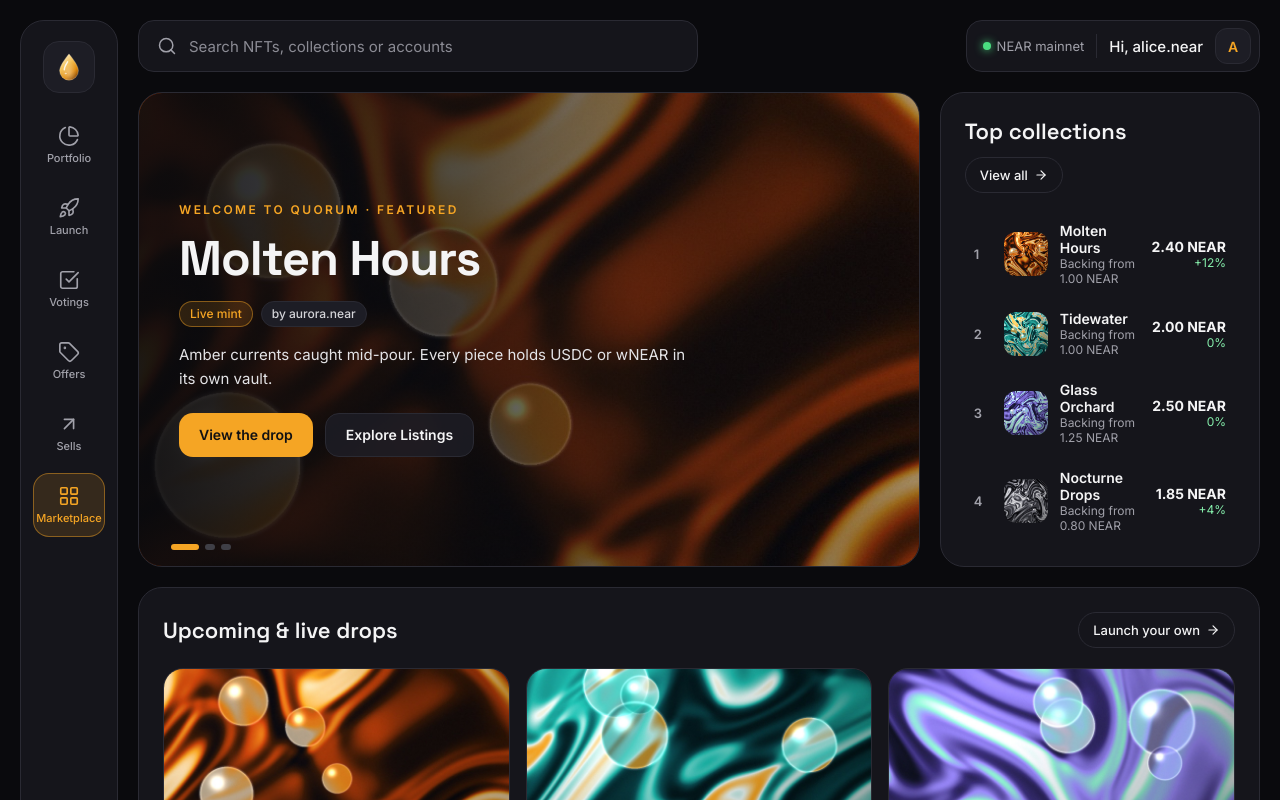
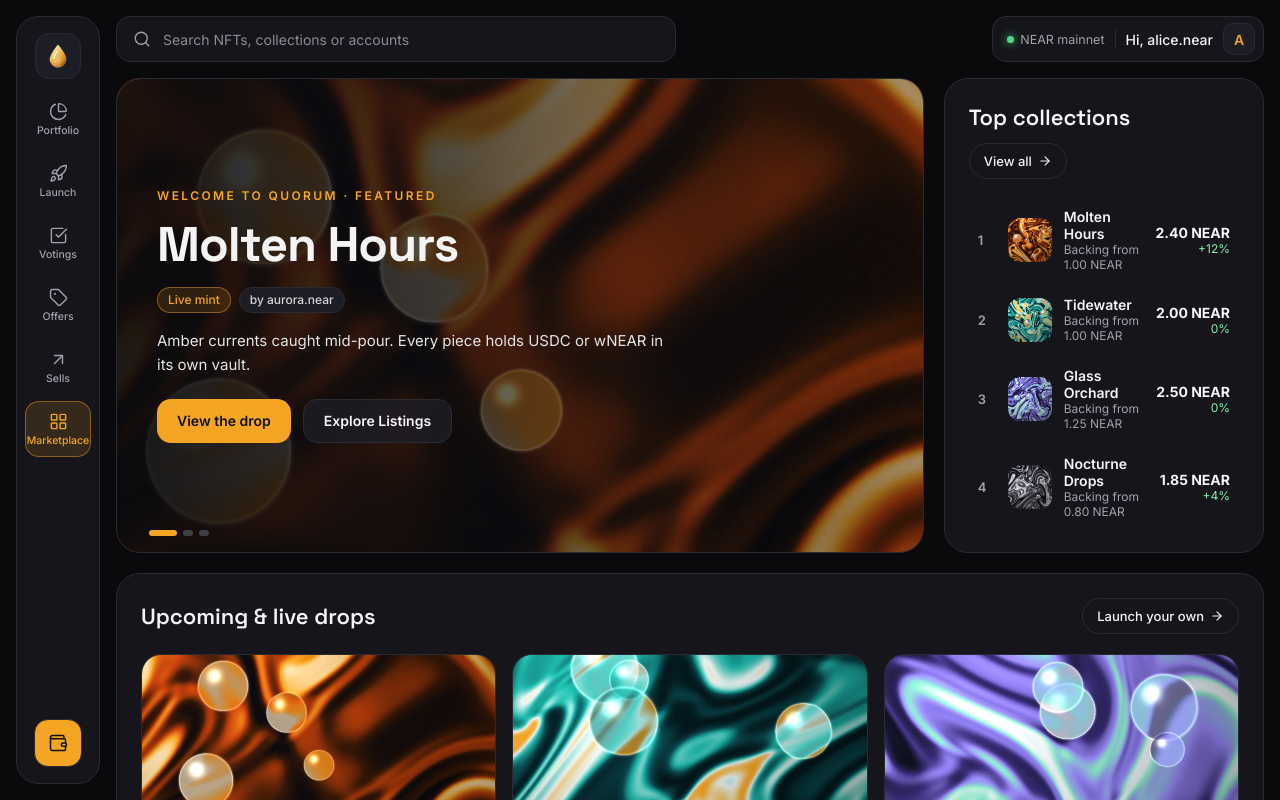
Before and after one commit to kazzysax/QUORUM, a React (Vite) app in the folder frontend/: page / in a window 1280 px wide. Shown: the top 800 px of the page. Built offline with nearby package versions, Linux system fonts and the light colour scheme; no server answers.

Commit message:
fix(ui): tune default laptop scale for hero, sidebar and architecture grid

```diff
--- a/frontend/src/App.tsx
+++ b/frontend/src/App.tsx
@@ -268,11 +268,11 @@ export function App() {
       style={{
         minHeight: '100vh',
         boxSizing: 'border-box',
-        padding: '20px',
+        padding: '16px',
         display: 'flex',
         flexWrap: 'wrap',
-        gap: '20px',
-        alignItems: 'stretch',
+        gap: '16px',
+        alignItems: 'flex-start',
         background: '#0A0A0D',
         color: '#F4F4F5',
       }}
@@ -286,7 +286,7 @@ export function App() {
       />
 
       {/* Main Container */}
-      <main style={{ flex: '999 1 560px', minWidth: 0, display: 'flex', flexDirection: 'column', gap: '20px' }}>
+      <main style={{ flex: '999 1 560px', minWidth: 0, display: 'flex', flexDirection: 'column', gap: '16px' }}>
         {/* Header Bar */}
         <Header
           searchQuery={searchQuery}
--- a/frontend/src/components/Header.tsx
+++ b/frontend/src/components/Header.tsx
@@ -35,16 +35,16 @@ export const Header: React.FC<HeaderProps> = ({
           display: 'flex',
           alignItems: 'center',
           gap: '10px',
-          height: '52px',
+          height: '46px',
           boxSizing: 'border-box',
-          padding: '0 18px',
+          padding: '0 16px',
           background: '#15151B',
           border: '1px solid #2A2A33',
-          borderRadius: '16px',
+          borderRadius: '14px',
           color: '#A1A1AA',
         }}
       >
-        <Search size={20} strokeWidth={1.8} />
+        <Search size={18} strokeWidth={1.8} />
         <span style={{ position: 'absolute', width: '1px', height: '1px', overflow: 'hidden', clip: 'rect(0 0 0 0)' }}>
           Search
         </span>
@@ -61,13 +61,13 @@ export const Header: React.FC<HeaderProps> = ({
             outline: 'none',
             color: '#F4F4F5',
             font: 'inherit',
-            fontSize: '15px',
+            fontSize: '14px',
           }}
         />
       </label>
 
       {/* Right controls */}
-      <div style={{ display: 'flex', alignItems: 'center', gap: '12px' }}>
+      <div style={{ display: 'flex', alignItems: 'center', gap: '10px' }}>
         {/* Account & Network Pill */}
         <button
           onClick={onOpenWallet}
@@ -75,23 +75,23 @@ export const Header: React.FC<HeaderProps> = ({
           style={{
             display: 'flex',
             alignItems: 'center',
-            gap: '12px',
-            height: '52px',
+            gap: '10px',
+            height: '46px',
             boxSizing: 'border-box',
-            padding: '0 8px 0 16px',
+            padding: '0 8px 0 14px',
             background: '#15151B',
             border: '1px solid #2A2A33',
-            borderRadius: '16px',
+            borderRadius: '14px',
             cursor: 'pointer',
             color: '#F4F4F5',
             font: 'inherit',
           }}
         >
-          <span style={{ display: 'inline-flex', alignItems: 'center', gap: '6px', fontSize: '13px', color: '#A1A1AA' }}>
+          <span style={{ display: 'inline-flex', alignItems: 'center', gap: '6px', fontSize: '12.5px', color: '#A1A1AA' }}>
             <span
               style={{
-                width: '8px',
-                height: '8px',
+                width: '7px',
+                height: '7px',
                 borderRadius: '50%',
                 background: wallet.network === 'mainnet' ? '#4ADE80' : '#F5A524',
                 boxShadow: `0 0 8px ${wallet.network === 'mainnet' ? '#4ADE80' : '#F5A524'}`,
@@ -99,16 +99,16 @@ export const Header: React.FC<HeaderProps> = ({
             />
             NEAR {wallet.network}
           </span>
-          <span style={{ width: '1px', height: '24px', background: '#2A2A33' }} />
-          <span style={{ fontSize: '15px', fontWeight: 500 }}>
+          <span style={{ width: '1px', height: '20px', background: '#2A2A33' }} />
+          <span style={{ fontSize: '14px', fontWeight: 500 }}>
             {wallet.connected ? `Hi, ${wallet.accountId}` : 'Connect Wallet'}
           </span>
           <span
             aria-hidden="true"
             style={{
-              width: '36px',
-              height: '36px',
-              borderRadius: '12px',
+              width: '32px',
+              height: '32px',
+              borderRadius: '10px',
               background: '#1D1D25',
               border: '1px solid #2A2A33',
               display: 'grid',
--- a/frontend/src/components/Sidebar.tsx
+++ b/frontend/src/components/Sidebar.tsx
@@ -27,31 +27,47 @@ export const Sidebar: React.FC<SidebarProps> = ({
   return (
     <aside
       style={{
-        flex: '0 0 96px',
+        position: 'sticky',
+        top: '16px',
+        alignSelf: 'flex-start',
+        flex: '0 0 84px',
+        width: '84px',
         maxWidth: '100%',
         boxSizing: 'border-box',
-        padding: '20px 12px',
+        padding: '16px 8px',
         background: '#15151B',
         border: '1px solid #2A2A33',
-        borderRadius: '24px',
+        borderRadius: '22px',
         display: 'flex',
         flexDirection: 'column',
         justifyContent: 'space-between',
         alignItems: 'center',
-        gap: '24px',
-        minHeight: 'calc(100vh - 40px)',
+        gap: '12px',
+        height: 'calc(100vh - 32px)',
+        maxHeight: 'calc(100vh - 32px)',
+        zIndex: 50,
       }}
     >
-      <div style={{ display: 'flex', flexDirection: 'column', alignItems: 'center', gap: '20px', width: '100%' }}>
+      <div
+        style={{
+          display: 'flex',
+          flexDirection: 'column',
+          alignItems: 'center',
+          gap: '12px',
+          width: '100%',
+          overflowY: 'auto',
+          scrollbarWidth: 'none',
+        }}
+      >
         {/* Brand Home Button */}
         <button
           onClick={() => onNavigate('landing')}
           aria-label="Quorum home"
           title="Quorum Overview"
           style={{
-            width: '52px',
-            height: '52px',
-            borderRadius: '16px',
+            width: '46px',
+            height: '46px',
+            borderRadius: '14px',
             background: currentPage === 'landing' ? 'rgba(245,165,36,0.18)' : '#1D1D25',
             border: currentPage === 'landing' ? '1px solid #F5A524' : '1px solid #2A2A33',
             display: 'grid',
@@ -59,9 +75,10 @@ export const Sidebar: React.FC<SidebarProps> = ({
             cursor: 'pointer',
             padding: 0,
             transition: 'all 0.15s ease',
+            flexShrink: 0,
           }}
         >
-          <svg aria-hidden="true" width="30" height="30" viewBox="0 0 64 64">
+          <svg aria-hidden="true" width="26" height="26" viewBox="0 0 64 64">
             <defs>
               <linearGradient id="dg-side" x1="0.2" y1="0" x2="0.8" y2="1">
                 <stop offset="0" stopColor="#FFF4D6" />
@@ -83,7 +100,7 @@ export const Sidebar: React.FC<SidebarProps> = ({
         </button>
 
         {/* Navigation Items */}
-        <nav aria-label="App Navigation" style={{ display: 'flex', flexDirection: 'column', gap: '8px', width: '100%' }}>
+        <nav aria-label="App Navigation" style={{ display: 'flex', flexDirection: 'column', gap: '6px', width: '100%' }}>
           {navItems.map((item) => {
             const isActive = currentPage === item.page;
             const Icon = item.icon;
@@ -92,27 +109,27 @@ export const Sidebar: React.FC<SidebarProps> = ({
                 key={item.page}
                 onClick={() => onNavigate(item.page)}
                 style={{
-                  width: '72px',
-                  minHeight: '64px',
+                  width: '66px',
+                  minHeight: '56px',
                   boxSizing: 'border-box',
-                  borderRadius: '16px',
+                  borderRadius: '14px',
                   display: 'flex',
                   flexDirection: 'column',
                   alignItems: 'center',
                   justifyContent: 'center',
-                  gap: '4px',
+                  gap: '3px',
                   textDecoration: 'none',
-                  fontSize: '11px',
+                  fontSize: '10.5px',
                   fontWeight: 500,
                   cursor: 'pointer',
                   background: isActive ? 'rgba(245,165,36,0.14)' : 'transparent',
                   color: isActive ? '#F5A524' : '#A1A1AA',
                   border: isActive ? '1px solid rgba(245,165,36,0.45)' : '1px solid transparent',
                   transition: 'all 0.15s ease',
-                  padding: '8px 4px',
+                  padding: '6px 2px',
                 }}
               >
-                <Icon size={22} strokeWidth={1.8} />
+                <Icon size={19} strokeWidth={1.8} />
                 <span>{item.label}</span>
               </button>
             );
@@ -127,9 +144,10 @@ export const Sidebar: React.FC<SidebarProps> = ({
         aria-label="Connect wallet"
         title={walletConnected ? 'Wallet Settings' : 'Connect NEAR Wallet'}
         style={{
-          width: '56px',
-          height: '56px',
-          borderRadius: '16px',
+          flexShrink: 0,
+          width: '48px',
+          height: '48px',
+          borderRadius: '14px',
           border: '1px solid #2A2A33',
           background: walletConnected ? '#F5A524' : '#1D1D25',
           color: walletConnected ? '#111113' : '#F5A524',
@@ -139,7 +157,7 @@ export const Sidebar: React.FC<SidebarProps> = ({
           transition: 'all 0.15s ease',
         }}
       >
-        <Wallet size={24} strokeWidth={1.8} />
+        <Wallet size={20} strokeWidth={1.8} />
       </button>
     </aside>
   );
```
Also changed, not shown: frontend/src/pages/LandingPage.tsx (+63 -62 lines).
